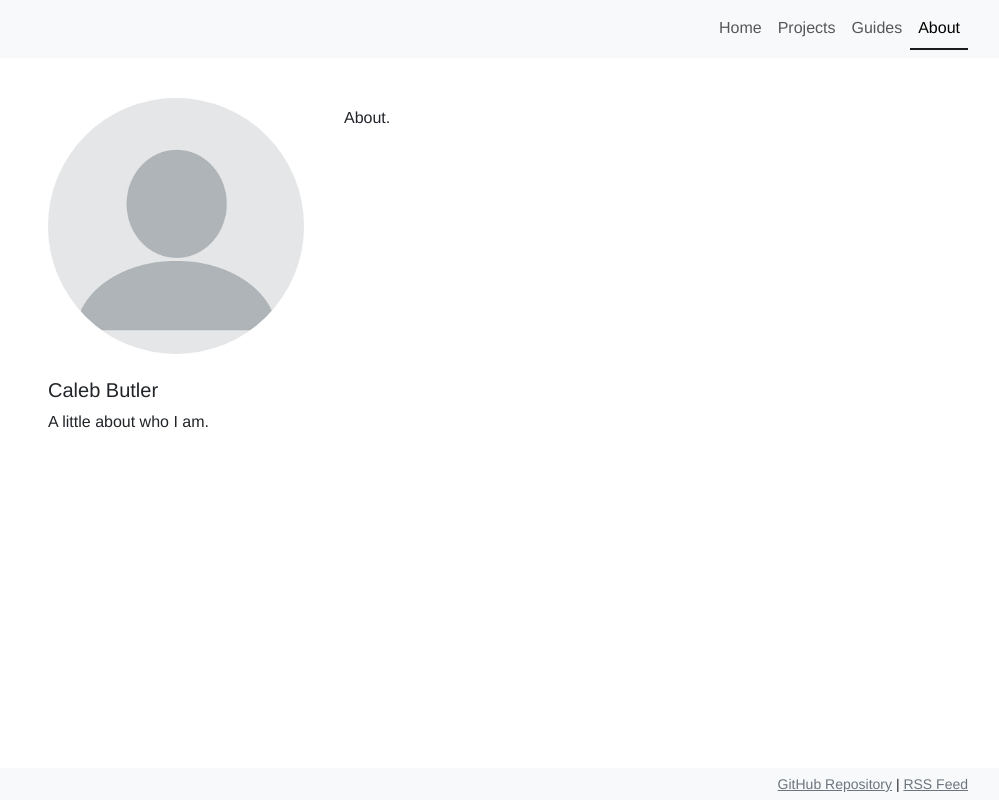
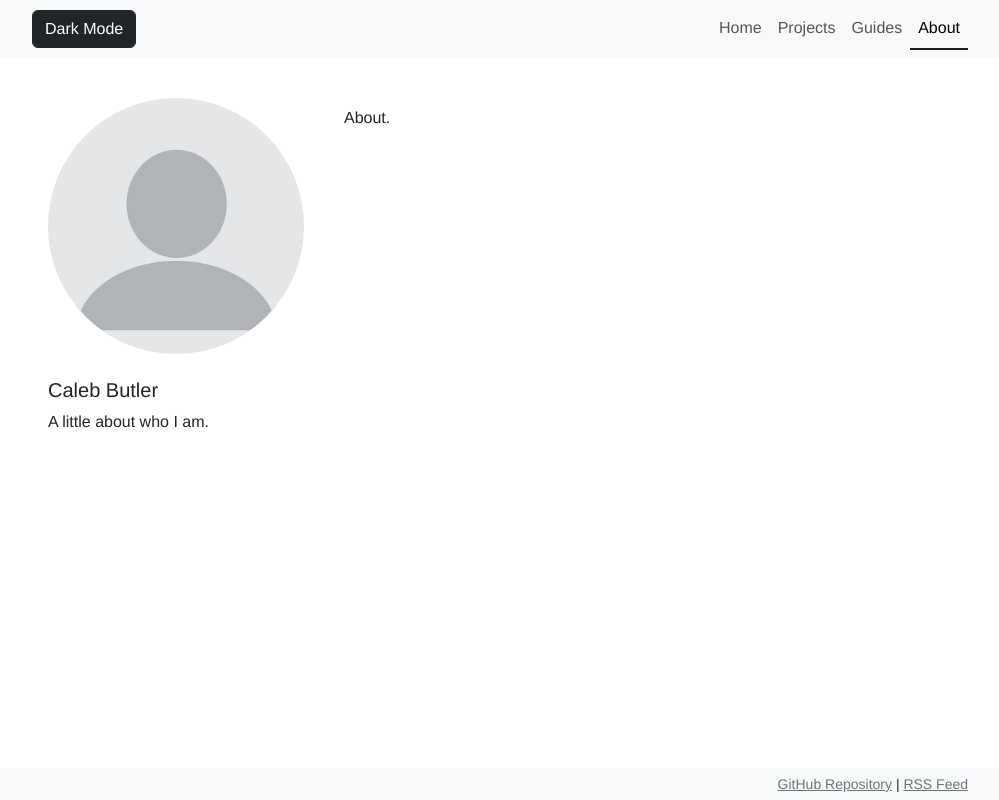
Before and after one commit to calebabutler/personal-website, a React (Vite) app: page /about in a window 1280 px wide. Shown: the whole page, without its empty margins (140-1139 px from the left). Built offline with nearby package versions, Linux system fonts and the light colour scheme.

Commit message:
Add light theme and dark theme toggle

```diff
--- a/index.html
+++ b/index.html
@@ -4,6 +4,7 @@
         <meta charset="UTF-8" />
         <link rel="icon" type="image/svg+xml" href="/vite.svg" />
         <meta name="viewport" content="width=device-width, initial-scale=1.0" />
+        <link rel="stylesheet" href="prevent-fouc.css" />
         <title>A Website</title>
     </head>
     <body>
--- /dev/null
+++ b/public/prevent-fouc.css
@@ -0,0 +1,6 @@
+/* A simple CSS file to prevent FOUC (Flash of unstyled content) */
+@media (prefers-color-scheme: dark) {
+    html {
+        background-color: #212529;
+    }
+}
--- a/src/App.css
+++ b/src/App.css
@@ -1,5 +1,9 @@
-.navbar-nav .active {
+[data-bs-theme="light"] .navbar-nav .active {
     border-bottom: 2px solid #1b1b1b;
+}
+
+[data-bs-theme="dark"] .navbar-nav .active {
+    border-bottom: 2px solid #ffffff;
 }
 
 body {
--- a/src/App.tsx
+++ b/src/App.tsx
@@ -1,4 +1,4 @@
-import { ReactNode, useState } from "react";
+import { ReactNode, useLayoutEffect, useState } from "react";
 import Header from "./Header";
 import "bootstrap/dist/css/bootstrap.min.css";
 import "./App.css";
@@ -16,15 +16,37 @@ export type SetTransitionState = React.Dispatch<
     React.SetStateAction<TransitionState>
 >;
 
+export type UseDarkMode = boolean;
+export type SetUseDarkMode = React.Dispatch<React.SetStateAction<boolean>>;
+
 const App = (): ReactNode => {
     const [transitionState, setTransitionState]: [
         TransitionState,
         SetTransitionState,
     ] = useState("" as TransitionState);
 
+    const [useDarkMode, setUseDarkMode]: [UseDarkMode, SetUseDarkMode] =
+        useState(false);
+
+    // Set dark theme based on system theme
+    useLayoutEffect(() => {
+        if (window.matchMedia("(prefers-color-scheme: dark)").matches) {
+            setUseDarkMode(true);
+        }
+    }, []);
+
     return (
-        <div className="min-vh-100 d-flex flex-column">
-            <Header setTransitionState={setTransitionState} />
+        <div
+            className={"min-vh-100 d-flex flex-column bg-body ".concat(
+                useDarkMode ? "text-light" : "text-dark",
+            )}
+            data-bs-theme={useDarkMode ? "dark" : "light"}
+        >
+            <Header
+                useDarkMode={useDarkMode}
+                setUseDarkMode={setUseDarkMode}
+                setTransitionState={setTransitionState}
+            />
             <br />
             <Container>
                 <Row>
@@ -46,7 +68,10 @@ const App = (): ReactNode => {
                     </Col>
                 </Row>
             </Container>
-            <Footer transitionState={transitionState} />
+            <Footer
+                useDarkMode={useDarkMode}
+                transitionState={transitionState}
+            />
         </div>
     );
 };
--- a/src/Footer.tsx
+++ b/src/Footer.tsx
@@ -1,15 +1,18 @@
 import { ReactNode } from "react";
 import { Container } from "react-bootstrap";
-import { TransitionState } from "./App";
+import { TransitionState, UseDarkMode } from "./App";
 
 interface FooterProps {
     transitionState: TransitionState;
+    useDarkMode: UseDarkMode;
 }
 
-const Footer = ({ transitionState }: FooterProps): ReactNode => {
+const Footer = ({ transitionState, useDarkMode }: FooterProps): ReactNode => {
     return (
         <footer
-            className={"mt-auto bg-light p-1 fs-6 text-end " + transitionState}
+            className={"mt-auto p-1 fs-6 text-end "
+                .concat(transitionState)
+                .concat(useDarkMode ? " bg-dark-subtle" : " bg-light")}
         >
             <Container>
                 <small>
--- a/src/Header.tsx
+++ b/src/Header.tsx
@@ -1,13 +1,27 @@
 import { ReactNode, useEffect } from "react";
-import { Nav, Container, Navbar } from "react-bootstrap";
+import {
+    Nav,
+    Container,
+    Navbar,
+    Form,
+    Row,
+    Col,
+    Button,
+} from "react-bootstrap";
 import { useLocation, useNavigate } from "react-router";
-import { SetTransitionState } from "./App";
+import { SetTransitionState, SetUseDarkMode, UseDarkMode } from "./App";
 
 interface HeaderProps {
     setTransitionState: SetTransitionState;
+    useDarkMode: UseDarkMode;
+    setUseDarkMode: SetUseDarkMode;
 }
 
-const Header = ({ setTransitionState }: HeaderProps): ReactNode => {
+const Header = ({
+    setTransitionState,
+    useDarkMode,
+    setUseDarkMode,
+}: HeaderProps): ReactNode => {
     const navigate = useNavigate();
     const location = useLocation();
 
@@ -25,11 +39,31 @@ const Header = ({ setTransitionState }: HeaderProps): ReactNode => {
     };
 
     return (
-        <Navbar expand="lg" bg="light" data-bs-theme="light" sticky="top">
+        <Navbar
+            expand="lg"
+            bg={useDarkMode ? "dark-subtle" : "light"}
+            sticky="top"
+        >
             <Container>
+                <Form inline>
+                    <Row>
+                        <Col xs="auto">
+                            <Button
+                                onClick={() => setUseDarkMode(!useDarkMode)}
+                                variant={useDarkMode ? "light" : "dark"}
+                            >
+                                {useDarkMode ? "Light Mode" : "Dark Mode"}
+                            </Button>
+                        </Col>
+                    </Row>
+                </Form>
                 <Navbar.Toggle />
                 <Navbar.Collapse className="justify-content-end">
-                    <Nav>
+                    <Nav
+                        className={"nav-theme-".concat(
+                            useDarkMode ? "dark" : "light",
+                        )}
+                    >
                         <Nav.Link
                             active={location.pathname === "/home"}
                             onClick={() => navigateWithTransition("/home")}
```
